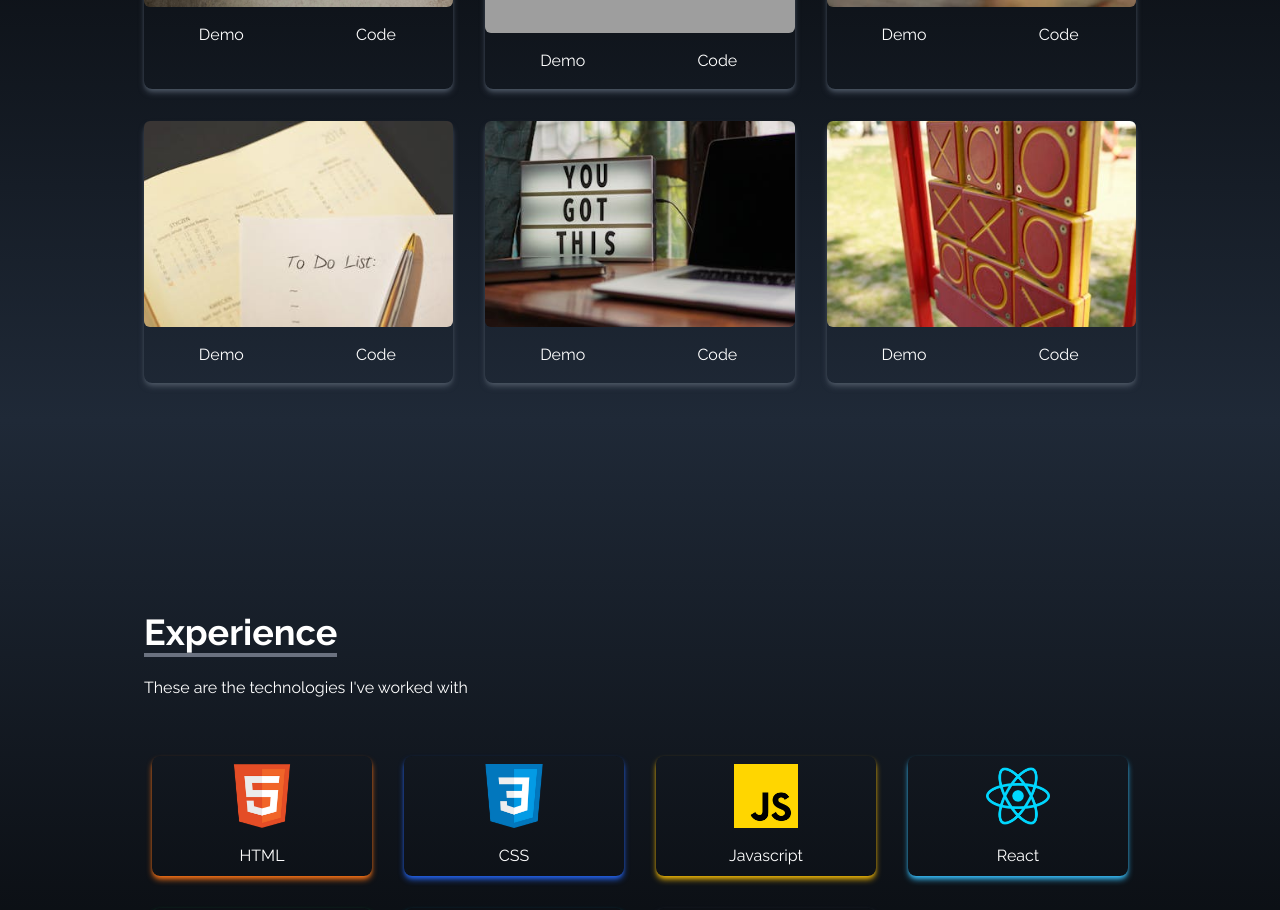
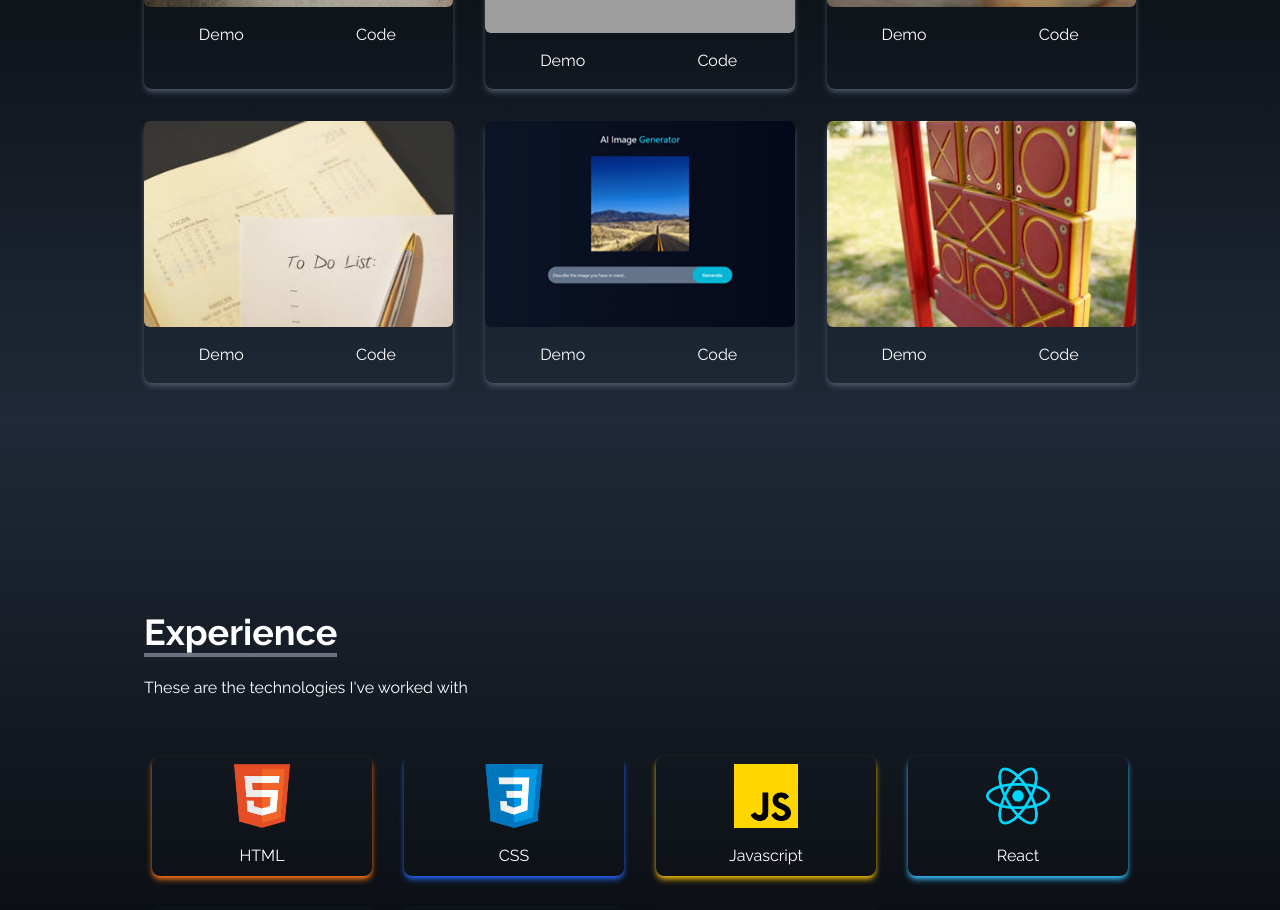
Before and after one commit to RohitKotian27/myPortfolio, a React (Create React App) app: page / in a window 1280 px wide. Shown: the part 1980-2890 px from the top of the page. Built offline with nearby package versions, Linux system fonts and the light colour scheme; grey boxes are pictures that could not be loaded; the HTML template or start-up script is replaced by a standard one.

Commit message:
Added additional fixes

```diff
--- a/src/components/Portfolio.js
+++ b/src/components/Portfolio.js
@@ -3,7 +3,7 @@ import chatBot from "../assets/portfolio/chat-bot.jpg";
 import movieMate from "../assets/portfolio/movie-mate.jpg";
 import todoList from "../assets/portfolio/todo-list.jpg";
 import shopMate from "../assets/portfolio/shop-mate.jpg";
-import randomQuote from "../assets/portfolio/random-quote.jpg";
+import aiImageGenerator from "../assets/portfolio/ai-image-generator.png";
 import tictactoe from "../assets/portfolio/tic-tac-toe.jpg";
 
 export default function Portfolio() {
@@ -34,10 +34,9 @@ export default function Portfolio() {
     },
     {
       id: 5,
-      src: randomQuote,
-      demoUrl: "https://rohitkotian27.github.io/Random_Quote_Generator/",
-      codeUrl:
-        "https://github.com/RohitKotian27/RohitKotian27.github.io/tree/master/Random_Quote_Generator",
+      src: aiImageGenerator,
+      demoUrl: "https://imagenova.netlify.app/",
+      codeUrl: "https://github.com/RohitKotian27/imagenova",
     },
     {
       id: 6,
```
Also changed, not shown: src/assets/portfolio/ai-image-generator.png (added), src/assets/portfolio/random-quote.jpg (deleted).
